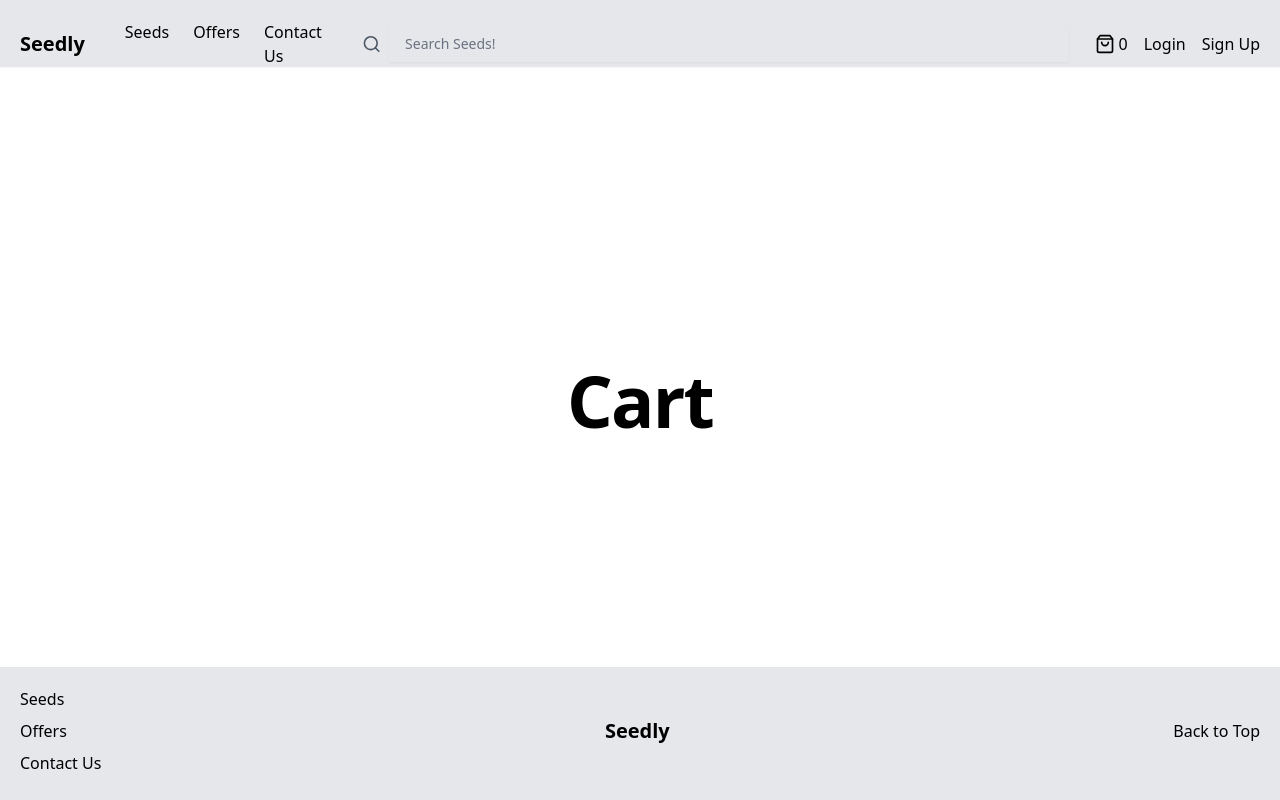
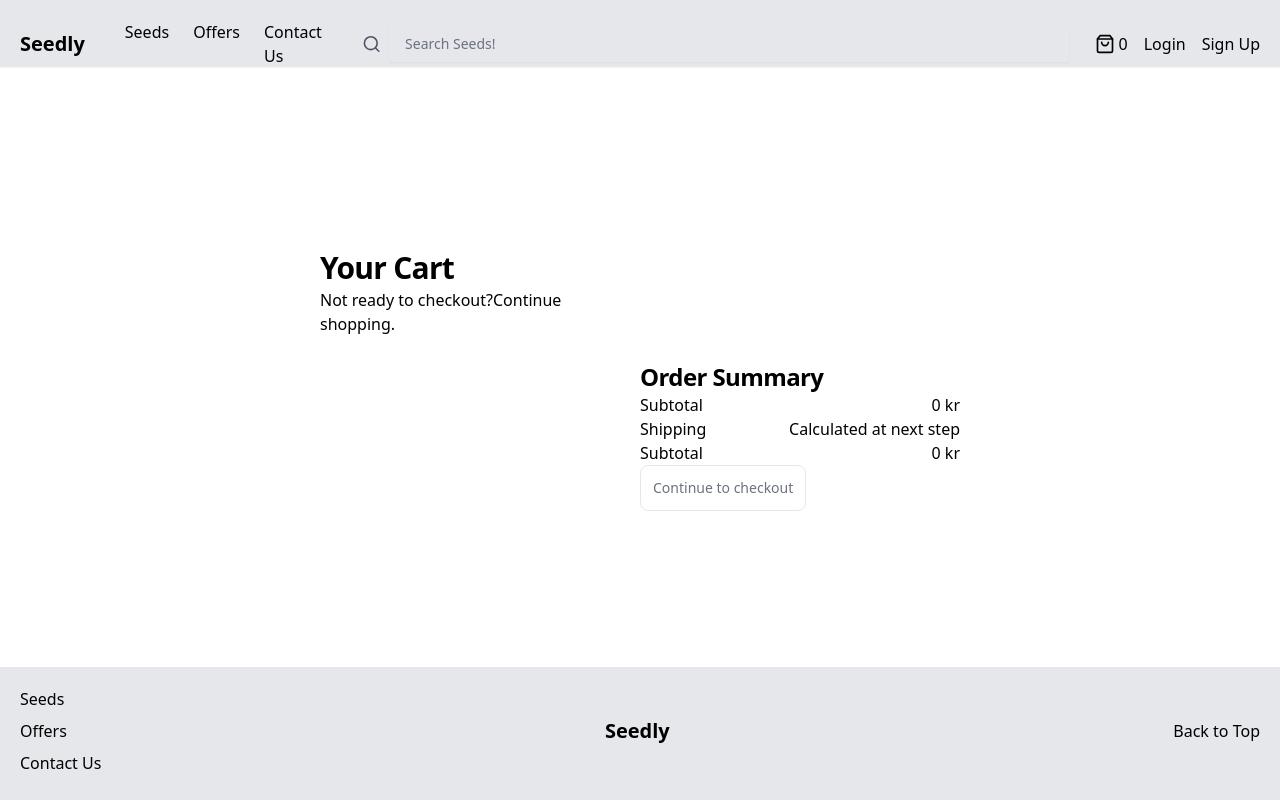
Before and after one commit to roztownsend/Seedly, a React (Vite) app in the folder frontend/vite-project/: page /cart in a window 1280 px wide. Built offline with nearby package versions, Linux system fonts and the light colour scheme.

Commit message:
Add initial layout; refactor button styles

```diff
--- a/frontend/vite-project/src/components/card-component/ProductCard.tsx
+++ b/frontend/vite-project/src/components/card-component/ProductCard.tsx
@@ -48,7 +48,7 @@ const ProductCard: React.FC<ProductCardProps> = ({ item }) => {
           <span>{counter}</span>
           <button onClick={handleIncrement}>+</button>
         </div>
-        <button className="product-card__add" onClick={() => handleAddToCart()}>
+        <button className="button-primary" onClick={() => handleAddToCart()}>
           Add to Cart
         </button>
       </div>
--- a/frontend/vite-project/src/components/card-component/productCard.css
+++ b/frontend/vite-project/src/components/card-component/productCard.css
@@ -17,7 +17,3 @@
 .product-card__quantity {
   @apply w-24 h-11 flex items-center justify-between border-[1px] p-2.5 border-black;
 }
-
-.product-card__add {
-  @apply w-36 h-11 flex items-center justify-center bg-black text-white;
-}
--- a/frontend/vite-project/src/components/credentials/Credentials.css
+++ b/frontend/vite-project/src/components/credentials/Credentials.css
@@ -46,9 +46,7 @@
 .social-buttons-container {
   @apply flex flex-col mt-5 gap-3;
 }
-.social-button {
-  @apply border text-gray-500 text-sm border-gray-200 flex justify-center items-center px-3 py-3 rounded-lg;
-}
+
 .social-button-icon {
   @apply text-lg mr-2 text-black;
 }
--- a/frontend/vite-project/src/components/credentials/SocialButtons.tsx
+++ b/frontend/vite-project/src/components/credentials/SocialButtons.tsx
@@ -3,10 +3,10 @@ import { FaFacebookF, FaGoogle } from "react-icons/fa";
 function SocialButtons() {
   return (
     <div className="social-buttons-container">
-      <button className="social-button ">
+      <button className="button-secondary">
         <FaFacebookF className="social-button-icon" /> Continue with Facebook
       </button>
-      <button className="social-button">
+      <button className="button-secondary">
         <FaGoogle className=" social-button-icon" /> Continue with Google
       </button>
     </div>
--- a/frontend/vite-project/src/components/navbar/Navbar.tsx
+++ b/frontend/vite-project/src/components/navbar/Navbar.tsx
@@ -48,10 +48,12 @@ export default function Navbar() {
           </div>
 
           <div className="navbar-right">
-            <div className="navbar-cart">
-              <ShoppingBag className="navbar-icons" />
-              <span className="text-black">{cartItems.length}</span>
+            <Link to="/cart" className="navbar-auth">
+              <div className="navbar-cart">
+                <ShoppingBag className="navbar-icons" />
+                <span className="text-black">{cartItems.length}</span>
             </div>
+            </Link>
             <Link to="/login" className="navbar-auth">
               Login
             </Link>
--- /dev/null
+++ b/frontend/vite-project/src/components/order-summary/OrderSummary.css
@@ -0,0 +1,3 @@
+.subtotal, .shipping, .total {
+    @apply flex justify-between;
+}
--- /dev/null
+++ b/frontend/vite-project/src/components/order-summary/OrderSummary.tsx
@@ -0,0 +1,30 @@
+import { useState } from "react";
+import { Link } from "react-router-dom";
+import { useCartStore } from "../../stores/cartStore";
+import "./OrderSummary.css";
+
+export const OrderSummary = () => {
+    const { cartTotal } = useCartStore();
+
+    return (
+        <div className="order-summary-box">
+            <h4>Order Summary</h4>
+            <div className="subtotal">
+                <div className="subtotal__label">Subtotal</div>
+                <div className="subtotal__figure">{cartTotal} kr</div>
+            </div>
+            <div className="shipping">
+                <div className="subtotal__label">Shipping</div>
+                <div className="subtotal__figure">Calculated at next step</div>
+                 {/* todo: logic to show shipping based on stage of flow */}
+            </div>
+            <div className="total">
+                <div className="subtotal__label">Subtotal</div>
+                <div className="subtotal__figure">{cartTotal} kr</div>
+                {/* todo: cart total + shipping */}
+            </div>
+            <button className="button-secondary continue">Continue to checkout</button>
+        </div>
+
+    )
+}
--- a/frontend/vite-project/src/index.css
+++ b/frontend/vite-project/src/index.css
@@ -19,7 +19,8 @@ nav {
 }
 
 main {
-  @apply row-start-4 lg:row-start-3 row-end-11 flex  justify-center items-center;
+  @apply row-start-4 lg:row-start-2 row-end-11
+    flex justify-center items-center overflow-y-scroll;
 }
 
 footer {
@@ -37,23 +38,33 @@ footer {
     @apply font-sans font-semibold;
   }
 
-  h1 {
+  h1, .h1 {
     @apply text-7xl leading-tight tracking-tight;
   }
 
-  h2 {
+  h2, .h2 {
     @apply text-5xl leading-tight tracking-tight;
   }
 
-  h3 {
+  h3, .h3 {
     @apply text-3xl leading-snug tracking-tight;
   }
 
-  h4 {
+  h4, .h4 {
     @apply text-2xl leading-snug tracking-tight;
   }
 
-  h5 {
+  h5, .h5 {
     @apply text-xl leading-snug tracking-tight;
   }
+
+  .button-primary {
+      @apply w-36 h-11
+        flex items-center justify-center bg-black text-white;
+  }
+
+  .button-secondary {
+      @apply border text-gray-500 text-sm border-gray-200
+        flex justify-center items-center p-3 rounded-lg;
+  }
 }
--- a/frontend/vite-project/src/pages/Cart.tsx
+++ b/frontend/vite-project/src/pages/Cart.tsx
@@ -1,9 +1,47 @@
-function Cart() {
+import { useState, useEffect } from "react";
+import { Link } from "react-router-dom";
+import ProductCardCartMobile from "../components/card-component/ProductCardCartMobile";
+import ProductCardCart from "../components/card-component/ProductCardCart";
+import { OrderSummary } from "../components/order-summary/OrderSummary";
+import { useProductsStore } from "../stores/productsStore";
+import { useCartStore } from "../stores/cartStore";
+import "./page-styles/cart.css";
+
+const Sample = () => {
+  const { cartItems, cartTotal, calculateCartTotal } = useCartStore();
+  const { productList } = useProductsStore();
+  useEffect(() => {
+    calculateCartTotal();
+    console.log(cartItems);
+  }, [cartItems]);
+
   return (
-    <>
-      <h1>Cart</h1>
-    </>
+    <div className="cart">
+      <div className="cart-sections">
+      <div className="header">
+        <h1 className="h3">Your Cart</h1>
+        <p>Not ready to checkout?
+          <Link to="/seeds" className="header-link">
+            Continue shopping</Link>.
+        </p>
+      </div>
+        <section className="cart-items">
+          <div className="cart-items__list">
+            {cartItems.map((item) => {
+              return (
+                <div className="list-wrapper">
+                <ProductCardCart key={item.id} item={item} />
+                </div>
+              );
+            })}
+          </div>
+        </section>
+        <section className="order-summary">
+          <OrderSummary />
+      </section>
+      </div>
+    </div>
   );
-}
+};
 
-export default Cart;
+export default Sample;
--- /dev/null
+++ b/frontend/vite-project/src/pages/page-styles/cart.css
@@ -0,0 +1,23 @@
+.cart-sections {
+    @apply grid grid-cols-4;
+}
+
+.header, .cart-items {
+    @apply col-start-2;
+}
+
+.header {
+    @apply py-6;
+}
+
+.cart-items__list {
+    @apply flex flex-col gap-3;
+}
+
+.list-wrapper {
+    @apply p-3 mb-3 border-b-2;
+}
+
+.order-summary {
+    @apply col-start-3;
+}
```
